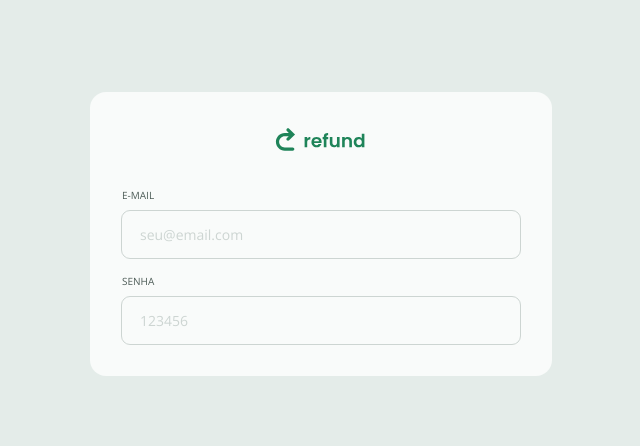
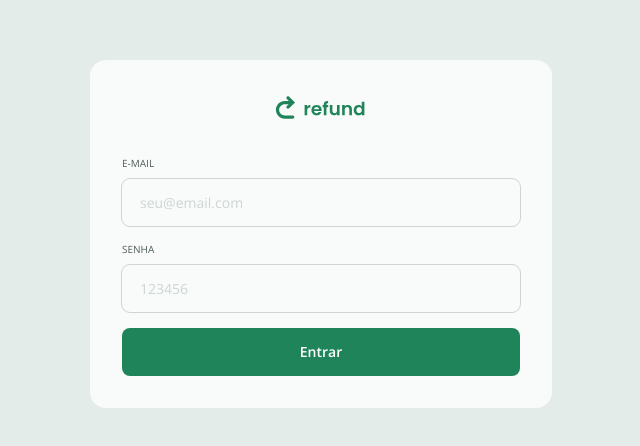
Before and after one commit to Matheus-AlvesCS/refund-interface, a React (Vite) app: page / in a window 1280 px wide. Shown: the part 166-612 px from the top of the page, without its empty margins (319-959 px from the left). Built offline with nearby package versions, Linux system fonts and the light colour scheme.

Commit message:
feat(button): create button component and integrate into SignIn

```diff
--- /dev/null
+++ b/src/components/Button.tsx
@@ -0,0 +1,21 @@
+type Props = React.ComponentProps<"button"> & {
+  isLoading?: boolean
+}
+
+export function Button({
+  children,
+  isLoading,
+  type = "button",
+  ...rest
+}: Props) {
+  return (
+    <button
+      type={type}
+      disabled={isLoading}
+      {...rest}
+      className="bg-green-100 h-12 rounded-lg flex items-center justify-center text-white font-semibold text-sm cursor-pointer not-disabled:hover:bg-green-200 transition ease-linear disabled:cursor-not-allowed disabled:opacity-50"
+    >
+      {children}
+    </button>
+  )
+}
--- a/src/pages/SignIn.tsx
+++ b/src/pages/SignIn.tsx
@@ -1,10 +1,13 @@
 import { Input } from "../components/Input"
+import { Button } from "../components/Button"
 
 export function SignIn() {
   return (
     <form className="w-full flex flex-col gap-4">
       <Input required legend="E-mail" placeholder="seu@email.com" />
       <Input required legend="Senha" type="password" placeholder="123456" />
+
+      <Button>Entrar</Button>
     </form>
   )
 }
```
